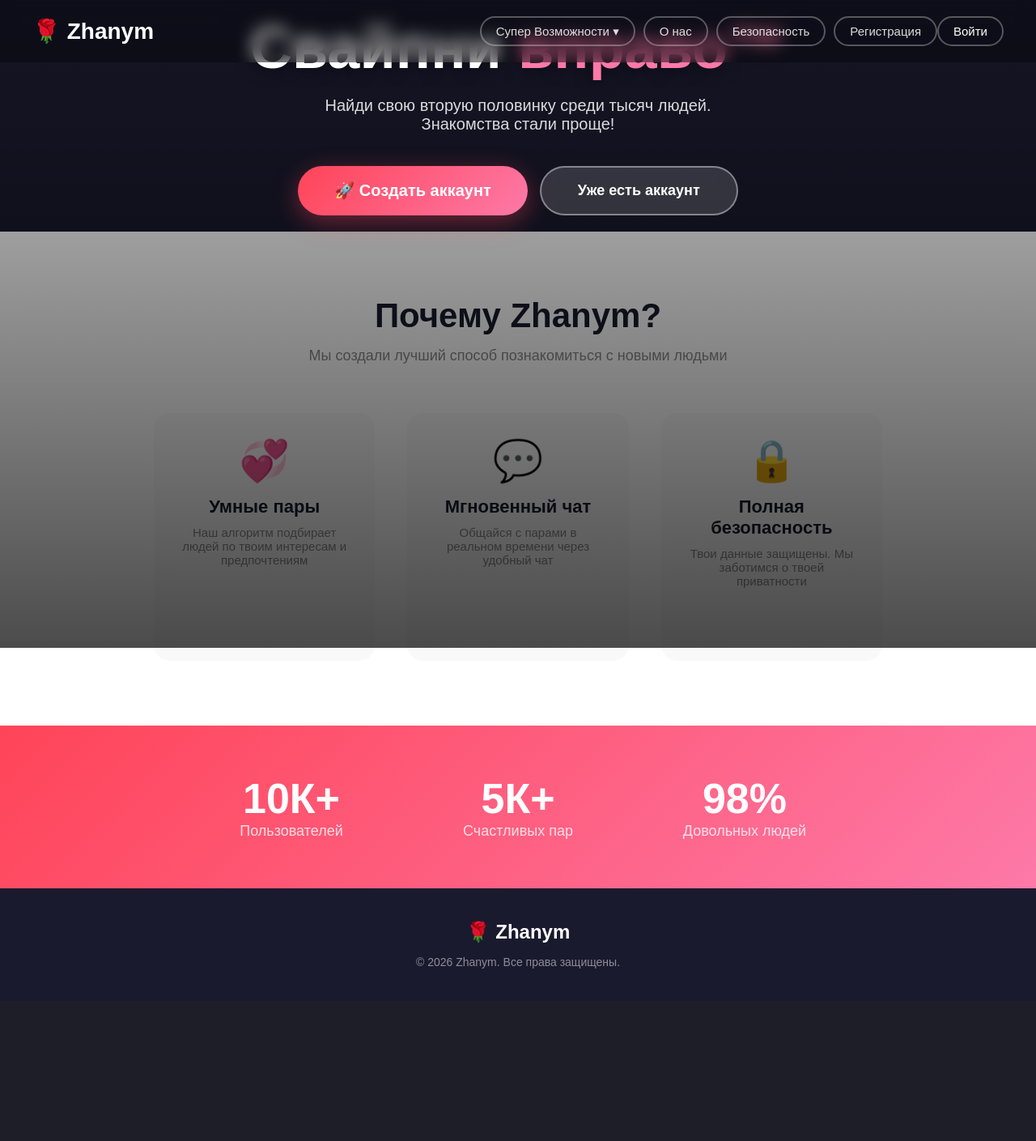
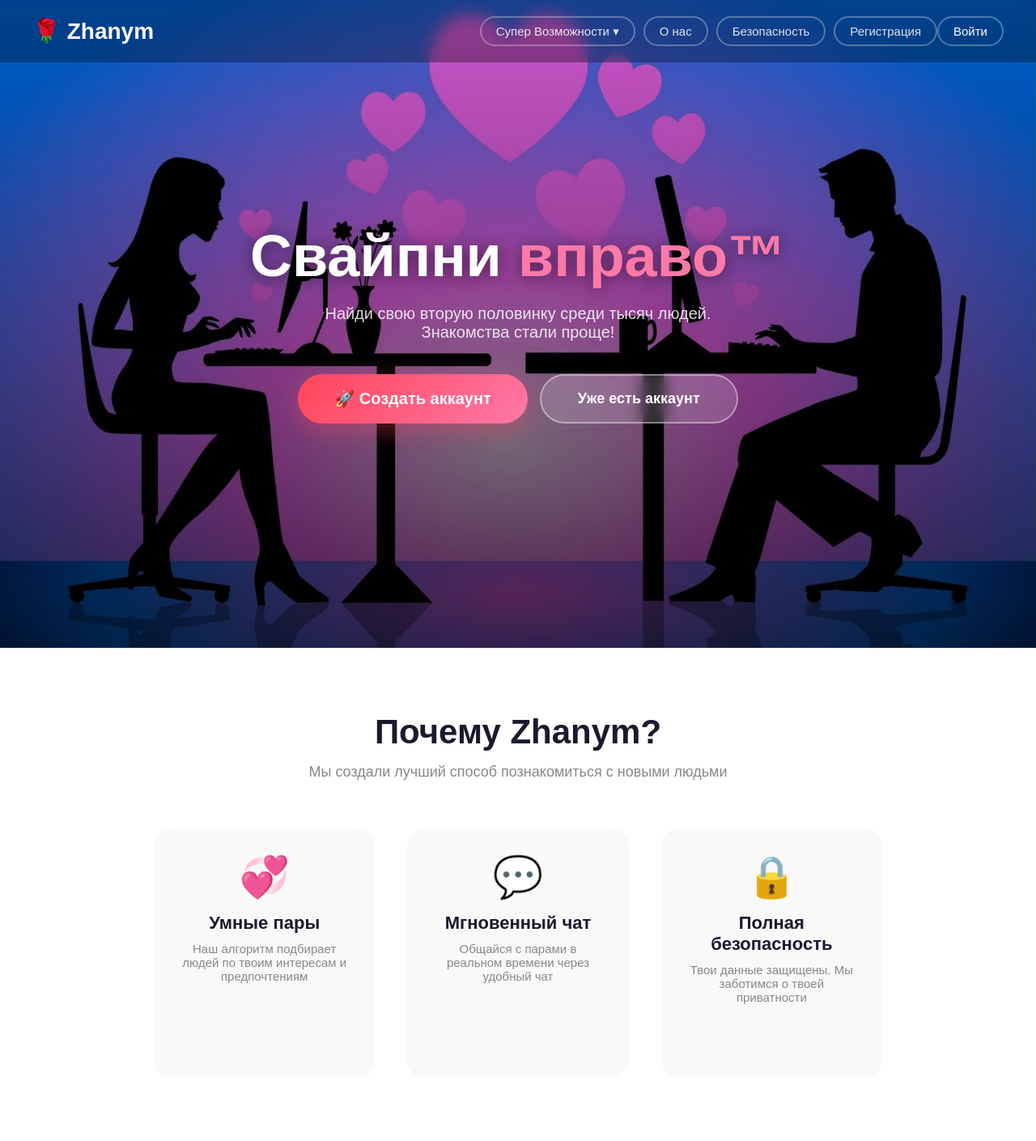
Before and after one commit to applecity1987/zhanym, a FastAPI app: page / in a window 1280 px wide. Shown: the top 1409 px of the page at 81% size. Before the commit the page ends 1196 px from the top, so only its background shows below. Run offline with FastAPI, Linux system fonts and the light colour scheme.

Commit message:
Dashboard stars + hero photo + profile redesign + onboarding

```diff
--- a/templates/dashboard.html
+++ b/templates/dashboard.html
@@ -16,7 +16,7 @@ body{font-family:Arial,sans-serif;background:#0d0d1a;min-height:100vh;display:fl
 .nav a:hover{background:rgba(255,255,255,.1)}
 
 /* MAIN */
-.main{flex:1;display:flex;align-items:center;justify-content:center;padding:60px 20px 160px;position:relative;z-index:1}
+.main{flex:1;display:flex;align-items:center;justify-content:center;padding:55px 20px 140px;position:relative;z-index:1}
 position:relative;z-index:1 .header, .filters, .actions, .bottom-nav:
 .header{background:rgba(0,0,0,.6);padding:12px 20px;display:flex;justify-content:space-between;align-items:center;backdrop-filter:blur(10px);position:fixed;top:0;width:100%;z-index:50}
 
@@ -28,7 +28,7 @@ position:relative;z-index:1 .header, .filters, .actions, .bottom-nav:
 .card-photo{width:100%;height:440px;object-fit:cover;display:flex;align-items:center;justify-content:center;font-size:120px;background:linear-gradient(135deg,#ff6b6b,#fd79a8)}
 .card-photo img{width:100%;height:100%;object-fit:cover}
 .card-gradient{position:absolute;bottom:0;left:0;right:0;height:55%;background:linear-gradient(to top,rgba(0,0,0,.9),transparent)}
-.card-info{position:absolute;bottom:90px;left:0;right:0;padding:0 25px}
+.card-info{position:absolute;bottom:20px;left:0;right:0;padding:0 25px}
 .card-badge{display:inline-block;background:rgba(0,200,100,.85);color:white;font-size:12px;font-weight:bold;padding:5px 12px;border-radius:20px;margin-bottom:10px;backdrop-filter:blur(5px)}
 .card-name{font-size:32px;font-weight:900;color:white;text-shadow:0 2px 10px rgba(0,0,0,.5)}
 .card-city{color:rgba(255,255,255,.8);font-size:15px;margin-top:5px;display:flex;align-items:center;gap:5px}
--- a/templates/index.html
+++ b/templates/index.html
@@ -27,22 +27,14 @@ body{font-family:'Arial',sans-serif;background:#1a1a2e;min-height:100vh;overflow
 .btn-login:hover{background:rgba(255,255,255,.15)}
 
 /* HERO */
+.hero{min-height:100vh;position:relative;display:flex;align-items:center;justify-content:center;overflow:hidden;background:url('/static/hero.jpg') center/cover no-repeat}
+/* КАРТОЧКИ КАК У ТИНДЕРА */
+.cards-bg{position:absolute;inset:0;display:grid;grid-template-columns:repeat(4,1fr);grid-template-rows:repeat(2,1fr);gap:8px;padding:8px;opacity:0.7;transform:rotate(-3deg) scale(1.2)}
+.card-item{border-radius:16px;overflow:hidden;position:relative;background:#333}
 
-.hero{
-  min-height:100vh;
-  position:relative;
-  display:flex;
-  align-items:center;
-  justify-content:center;
-  overflow:hidden;
-  background-image: url("/static/images/hero.jpg");
-  background-size: cover;
-  background-position: center;
-  background-repeat: no-repeat;
-}
-
-
-/* КАРТОЧКИ КАК У ТИНДЕРА */
+.card-item .label{position:absolute;bottom:12px;left:12px;color:white;font-weight:bold;font-size:14px;text-shadow:0 1px 3px rgba(0,0,0,.5)}
+.card-item .icons{position:absolute;bottom:12px;right:12px;display:flex;gap:6px}
+.card-item .icons span{width:28px;height:28px;border-radius:50%;display:flex;align-items:center;justify-content:center;font-size:12px;background:rgba(255,255,255,.9)}
 .overlay{position:absolute;inset:0;background:linear-gradient(to bottom,rgba(0,0,0,.2),rgba(0,0,0,.7))}
 
 /* ЦЕНТРАЛЬНЫЙ КОНТЕНТ */
@@ -117,7 +109,9 @@ document.addEventListener('click', function(e){
 </div>
 
 <!-- HERO -->
-
+<div class="hero">
+  <div class="cards-bg">
+  </div>
   <div class="overlay"></div>
   <div class="hero-content">
     <h1>Свайпни <span>вправо™</span></h1>
```
